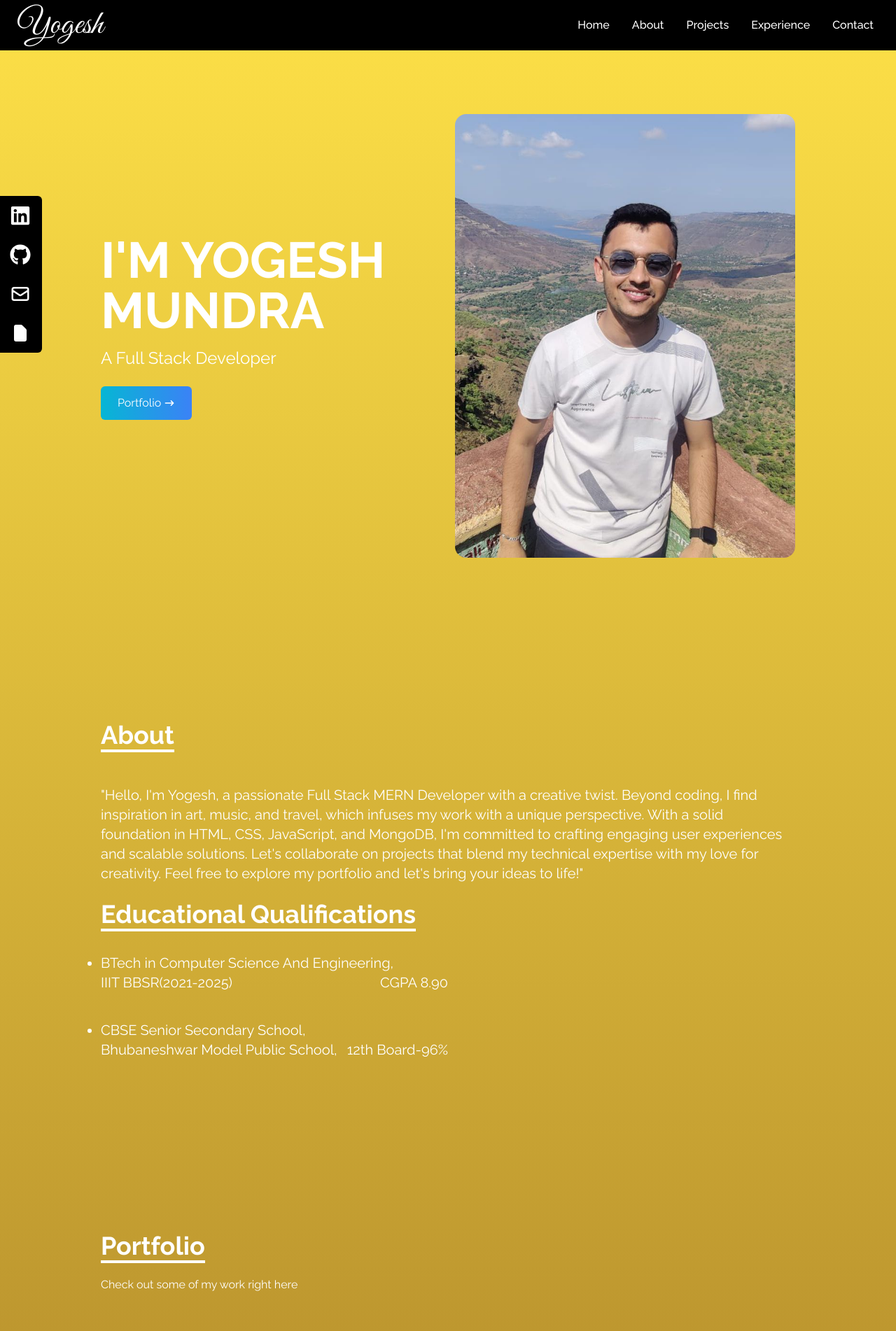
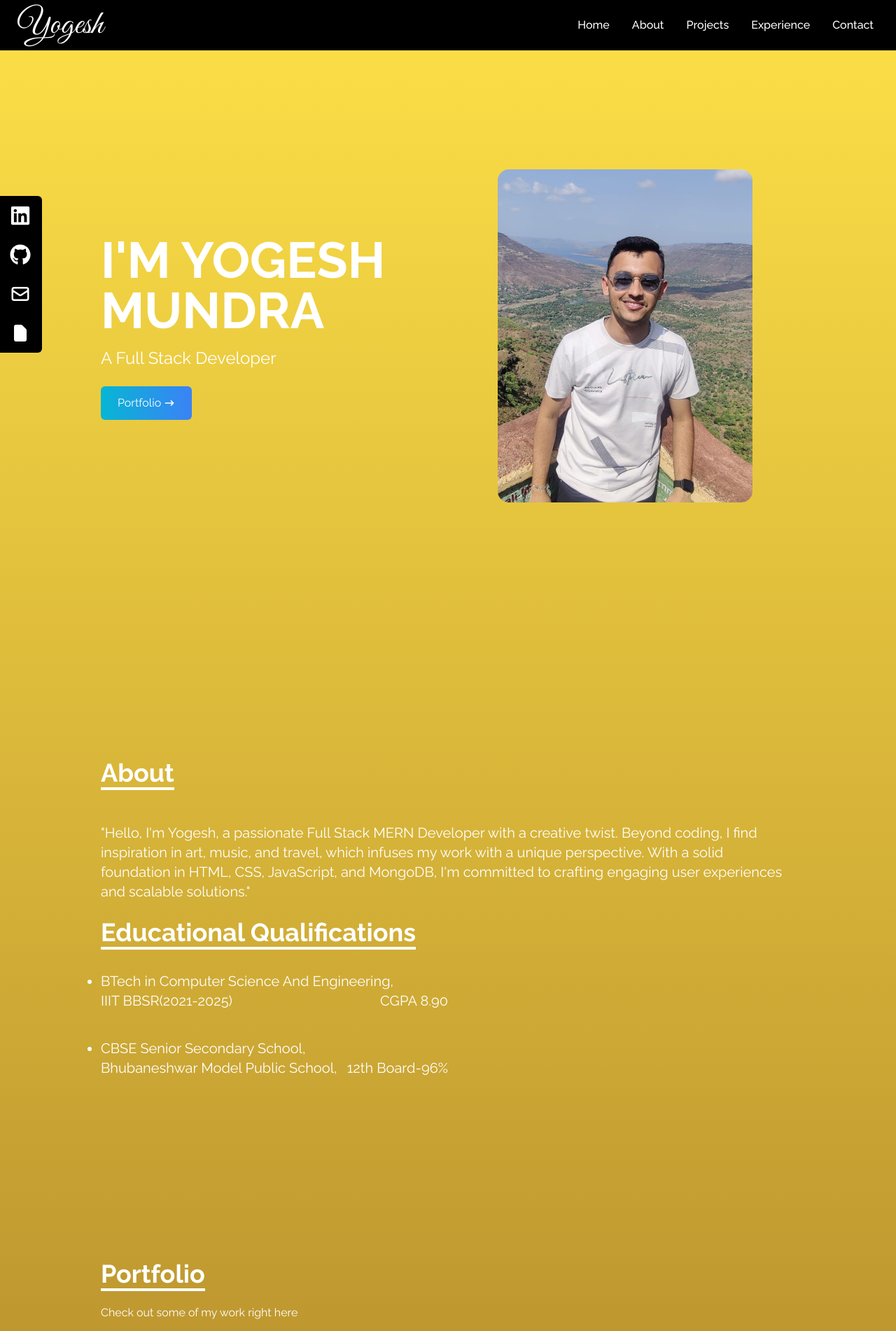
Before and after one commit to YogeshMun0304/Portfolio, a React (Create React App) app: page / in a window 1280 px wide. Shown: the top 1902 px of the page at 70% size. Built offline with nearby package versions, Linux system fonts and the light colour scheme.

Commit message:
ui fixes

```diff
--- a/src/components/About.jsx
+++ b/src/components/About.jsx
@@ -9,14 +9,14 @@ const About = () => {
     setIsVisible(true);
   };
   return (
-    <div name="about" className="w-full h-screen  text-white flex flex-col justify-center">
+    <div name="about" className="w-full h-screen  text-white flex flex-col justify-center mt-20 md:mt-10">
       <ScrollTrigger onEnter={handleScrollEnter}>
       <div className= {`sliding-comp ${isVisible ? 'visible' : ''} max-w-screen-lg p-4 mx-auto flex flex-col justify-center w-full h-full`} >
         <div className="pb-8">
             <p className="text-4xl font-bold inline border-b-4 border-white">About</p>
         </div>
         <p className="text-xl mt-5">
-        "Hello, I'm Yogesh, a passionate Full Stack MERN Developer with a creative twist. Beyond coding, I find inspiration in art, music, and travel, which infuses my work with a unique perspective. With a solid foundation in HTML, CSS, JavaScript, and MongoDB, I'm committed to crafting engaging user experiences and scalable solutions. Let's collaborate on projects that blend my technical expertise with my love for creativity. Feel free to explore my portfolio and let's bring your ideas to life!"
+        "Hello, I'm Yogesh, a passionate Full Stack MERN Developer with a creative twist. Beyond coding, I find inspiration in art, music, and travel, which infuses my work with a unique perspective. With a solid foundation in HTML, CSS, JavaScript, and MongoDB, I'm committed to crafting engaging user experiences and scalable solutions."
         </p>
         <br />
         <div className="pb-8">
--- a/src/components/Home.jsx
+++ b/src/components/Home.jsx
@@ -99,11 +99,11 @@ const Home = () => {
           </div>
 
         </div>
-        <div className="mt-4" >
+        <div className="mt-0 md:mt-4" >
           <img
             src={HeroImage}
             alt="my profile"
-            className="rounded-2xl mx-auto w-2/3 md:w-full slide-in-image"
+            className="rounded-2xl mx-auto w-2/3 md:w-3/4 slide-in-image"
           />
         </div>
       </div>
```
